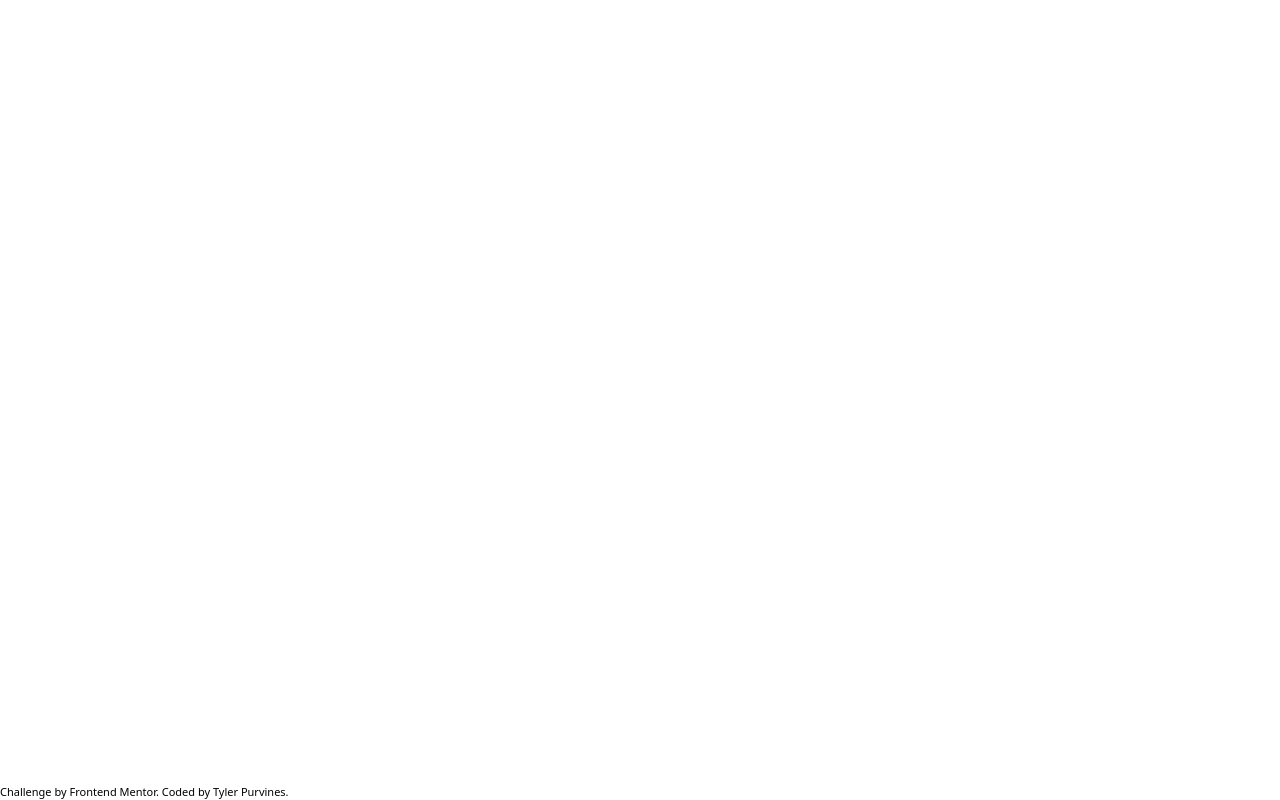
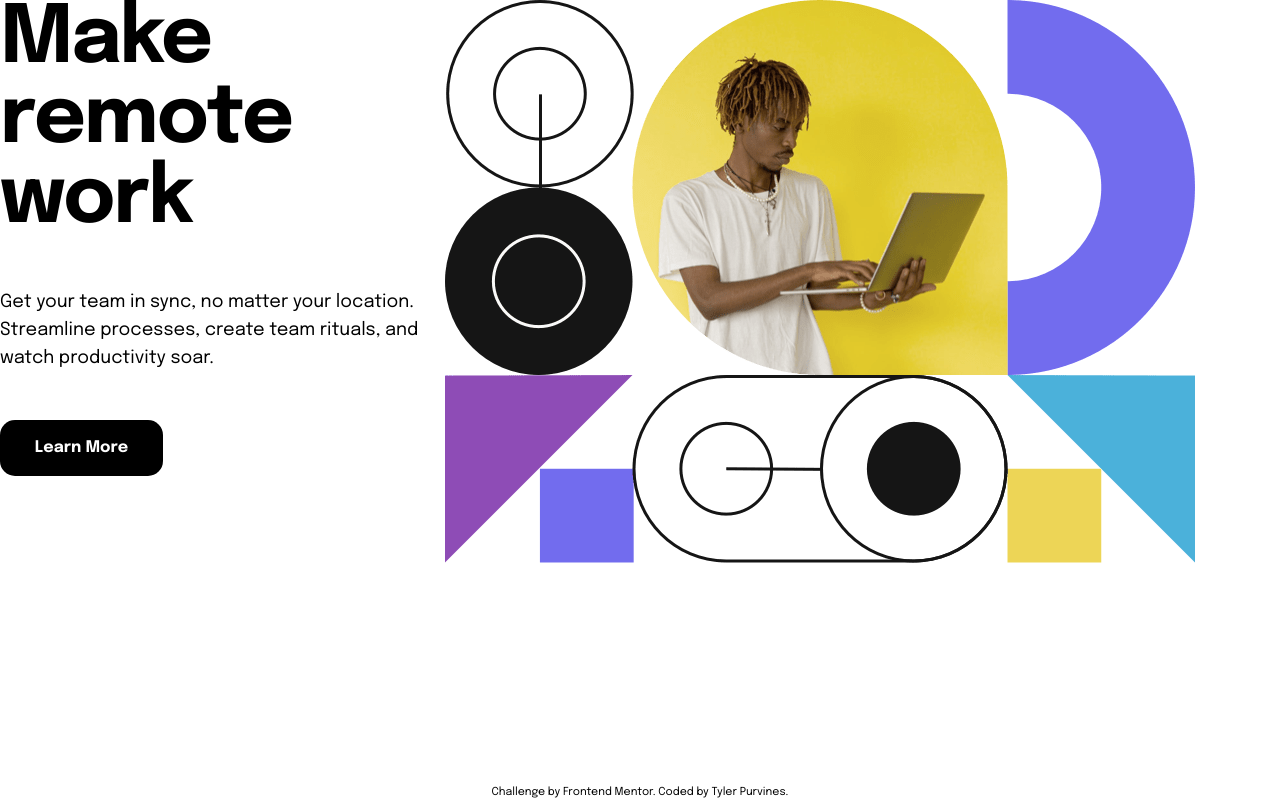
Before and after one commit to Wheatability/tyler-purvines-site, a Next.js app: page /projects/intro-dropdown-nav in a window 1280 px wide. Built offline with nearby package versions, Linux system fonts and the light colour scheme.

Commit message:
Add images and hero text

```diff
--- a/pages/projects/intro-dropdown-nav.js
+++ b/pages/projects/intro-dropdown-nav.js
@@ -1,28 +1,42 @@
 /* eslint-disable @next/next/no-page-custom-font */
 import Head from 'next/head';
+import Image from 'next/image';
+import heroImage from '../../public/idn-hero-mobile.png';
 
 function IntroDropdownNav() {
   return (
     <div>
       <Head>
         <title>Intro Section with Dropdown Navigation</title>
-        <meta name="robots" content="noindex"></meta>
-        <link rel="preconnect" href="https://fonts.googleapis.com"></link>
-        <link rel="preconnect" href="https://fonts.gstatic.com"></link>
-        <link href="https://fonts.googleapis.com/css2?family=Epilogue:wght@400;700&display=swap" rel="stylesheet"></link>
+        <meta name='robots' content='noindex'></meta>
+        <link rel='preconnect' href='https://fonts.googleapis.com'></link>
+        <link rel='preconnect' href='https://fonts.gstatic.com'></link>
+        <link href='https://fonts.googleapis.com/css2?family=Epilogue:wght@400;700&display=swap' rel='stylesheet'></link>
       </Head>
-      <main className='max-w-[1440px]'>
+      <main className='max-w-[1440px] font-idn-sans'>
         <nav>
 
         </nav>
-        <div>
-
+        <div className='flex'>
+          <div className='flex flex-col md:flex-row'>
+            <div className='w-full md:order-2'>
+              <Image
+                src={heroImage}
+                alt='Guy with Laptop'
+              />
+            </div>
+            <div id='hero-text' className='w-[540px] flex flex-col space-y-12'>
+              <h1 className='text-idn-lg font-bold tracking-tight leading-[80px]'>Make<br />remote work</h1>
+              <p className='text-idn-md leading-7 w-[445px]'>Get your team in sync, no matter your location. Streamline processes, create team rituals, and watch productivity soar.</p>
+              <button href='#' className='font-bold rounded-[15px] bg-black w-[163px] h-[56px] text-white'>Learn More</button>
+            </div>
+          </div>
         </div>
+        <p className='text-center text-[11px] bottom-0 absolute w-screen'>
+          Challenge by <a href='https://www.frontendmentor.io?ref=challenge' rel='noreferrer' target='_blank'>Frontend Mentor</a>.
+          Coded by <a href='#' >Tyler Purvines.</a>
+        </p>
       </main>
-      <p style={{ fontSize: "11px", position: "absolute", bottom: "0" }}>
-        Challenge by <a href="https://www.frontendmentor.io?ref=challenge" rel="noreferrer" target="_blank">Frontend Mentor</a>.
-        Coded by <a href="#" >Tyler Purvines.</a>
-      </p>
     </div >
   );
 };
```
